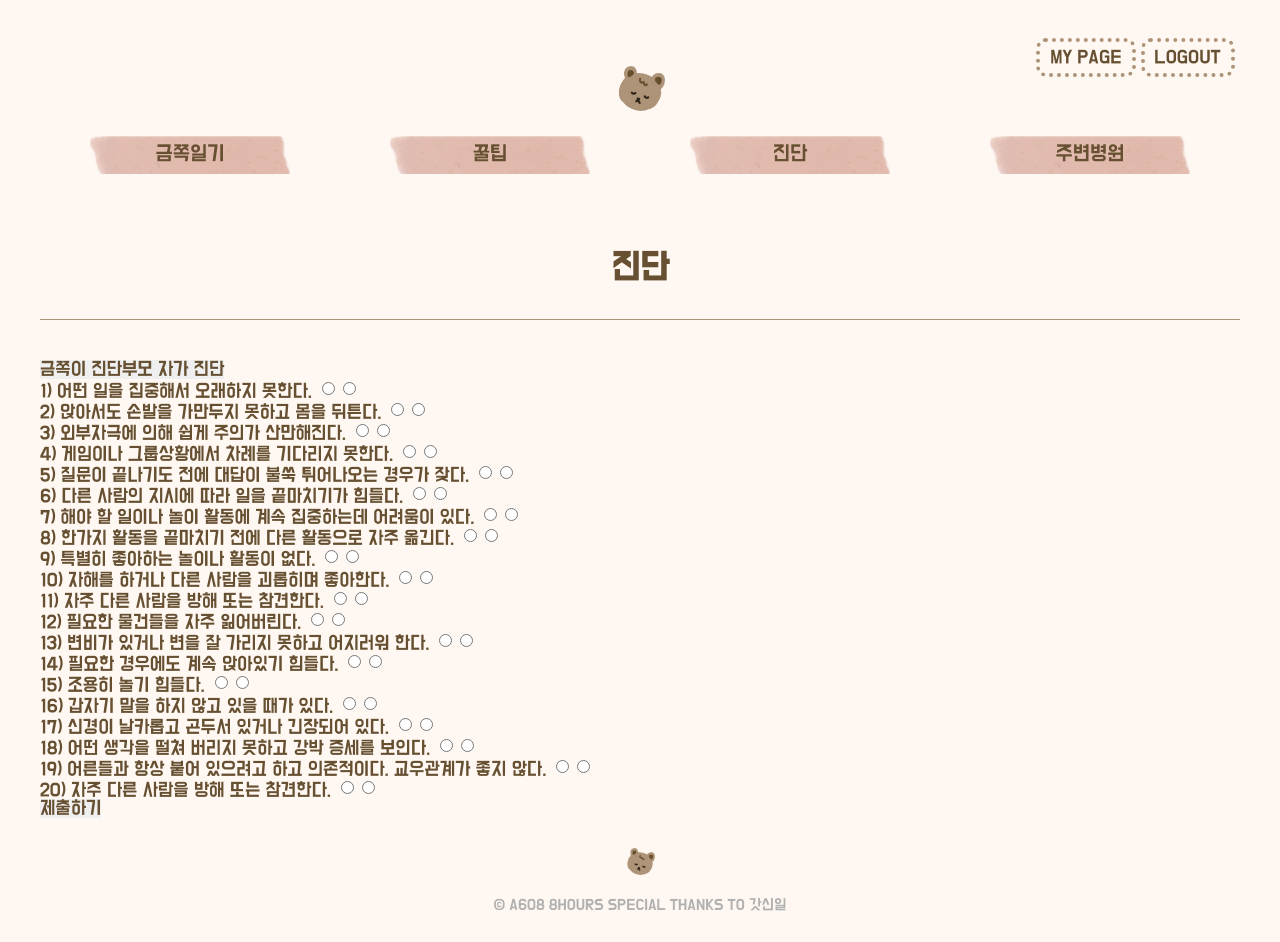
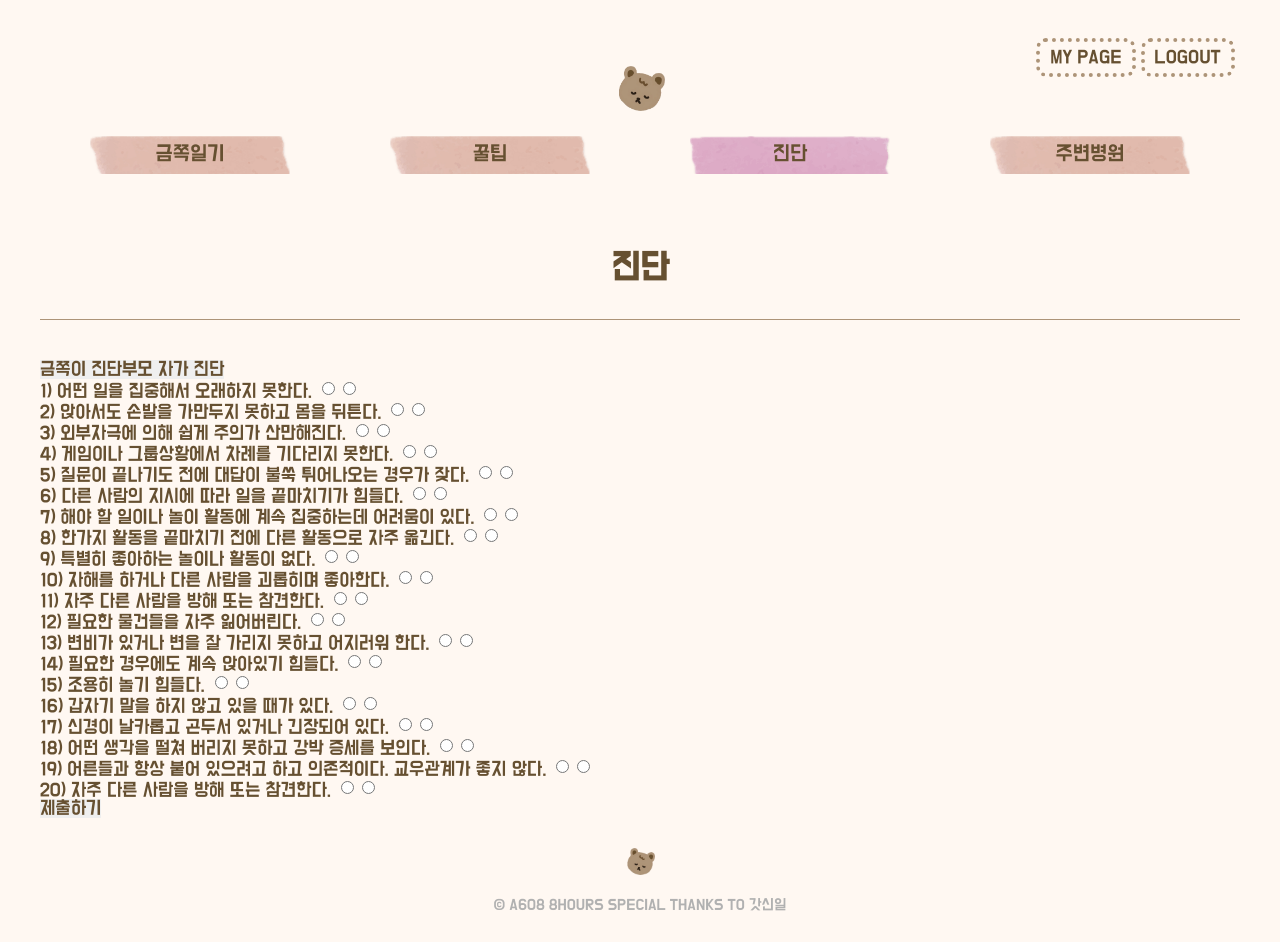
Before and after one commit to MyGoldenKids/goldenkid-frontend, a Vue app in the folder vue-project/: page /survey in a window 1280 px wide. Built offline with nearby package versions, Linux system fonts and the light colour scheme; what v-calendar would draw is missing.

Commit message:
feat: 현재 페이지에 따라 헤더 색상 변경  #1

```diff
--- a/vue-project/src/components/common/HeaderComponent.vue
+++ b/vue-project/src/components/common/HeaderComponent.vue
@@ -1,4 +1,8 @@
-<script setup></script>
+<script setup>
+import { useRoute } from 'vue-router';
+
+const route = useRoute();
+</script>
 
 <template>
     <div class="header">
@@ -17,9 +21,9 @@
             <router-link to="/"><img src="@/assets/img/logo.png" /></router-link>
         </div>
         <div class="nav">
-            <div class="menu-item"><router-link to="/diary/home">금쪽일기</router-link></div>
-            <div class="menu-item"><router-link to="/article/list">꿀팁</router-link></div>
-            <div class="menu-item"><router-link to="/survey">진단</router-link></div>
+            <div class="menu-item" :class="{ 'active' : route.path.startsWith('/diary')}"><router-link to="/diary/home">금쪽일기</router-link></div>
+            <div class="menu-item" :class="{ 'active' : route.path.startsWith('/article')}"><router-link to="/article/list">꿀팁</router-link></div>
+            <div class="menu-item" :class="{ 'active' : route.path.startsWith('/survey')}"><router-link to="/survey">진단</router-link></div>
             <div class="menu-item"><a href="#">주변병원</a></div>
         </div>
     </div>
@@ -70,6 +74,10 @@ a:hover {
     background-image: url(../../assets/img/sticker3.png);
 }
 
+.menu-item.active{
+    background-image: url(../../assets/img/sticker3.png);
+}
+
 .member {
     display: grid;
 }
```
